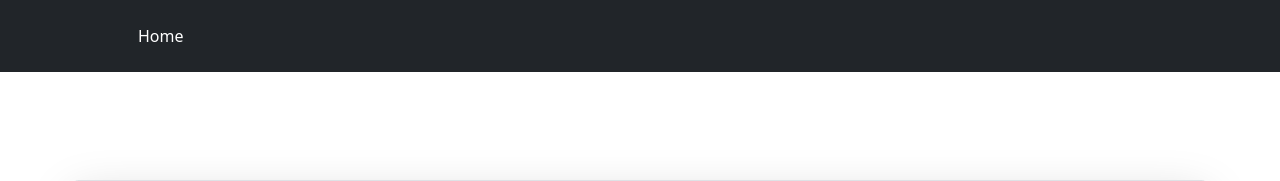
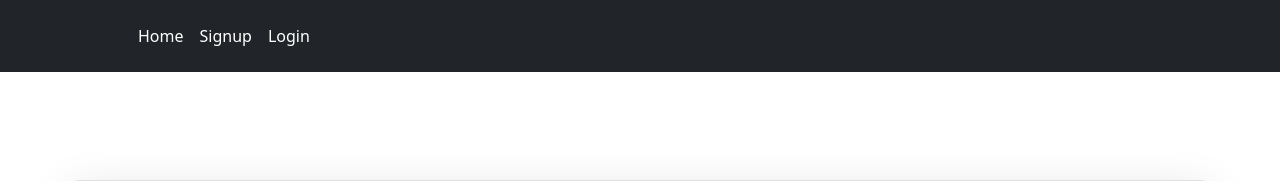
Before and after one commit to felixtoo48/easebrain, a Django app: page / in a window 1280 px wide. Shown: the top 181 px of the page. Run offline with Django 4.2, Linux system fonts and the light colour scheme; some libraries are stand-ins or nearby versions.

Commit message:
test template

```diff
--- a/templates/easebrain/index.html
+++ b/templates/easebrain/index.html
@@ -111,6 +111,8 @@
 
           <ul class="nav col-12 col-lg-auto me-lg-auto mb-2 justify-content-center mb-md-0">
             <li><a href="#" class="nav-link px-2 text-white">Home</a></li>
+	    <li><a href="{% url 'easebrain:signup' %}" class="nav-link px-2 text-white">Signup</a></li>
+    	    <li><a href="{% url 'easebrain:login' %}" class="nav-link px-2 text-white">Login</a></li>
           </ul>
 
 
```
